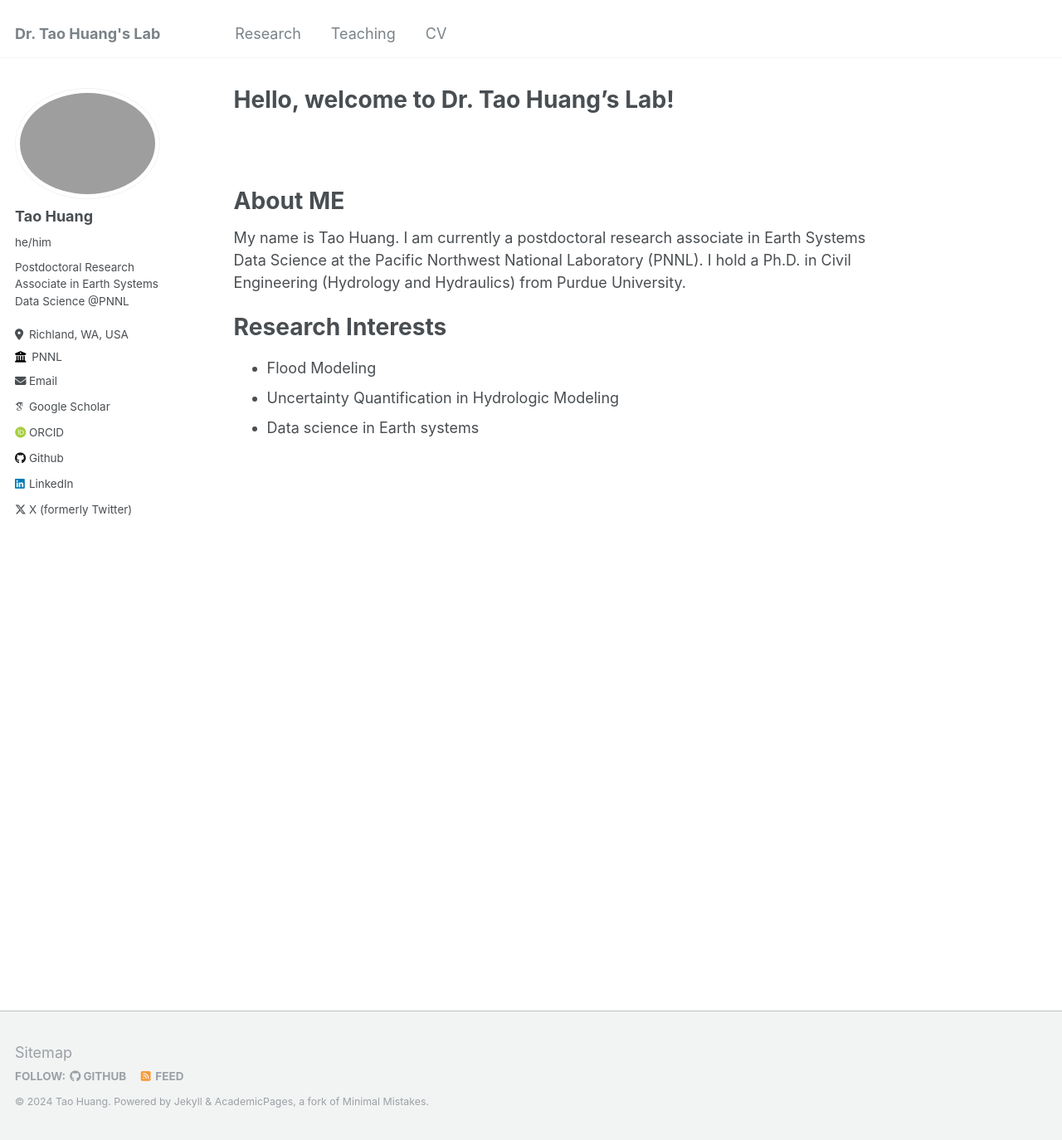
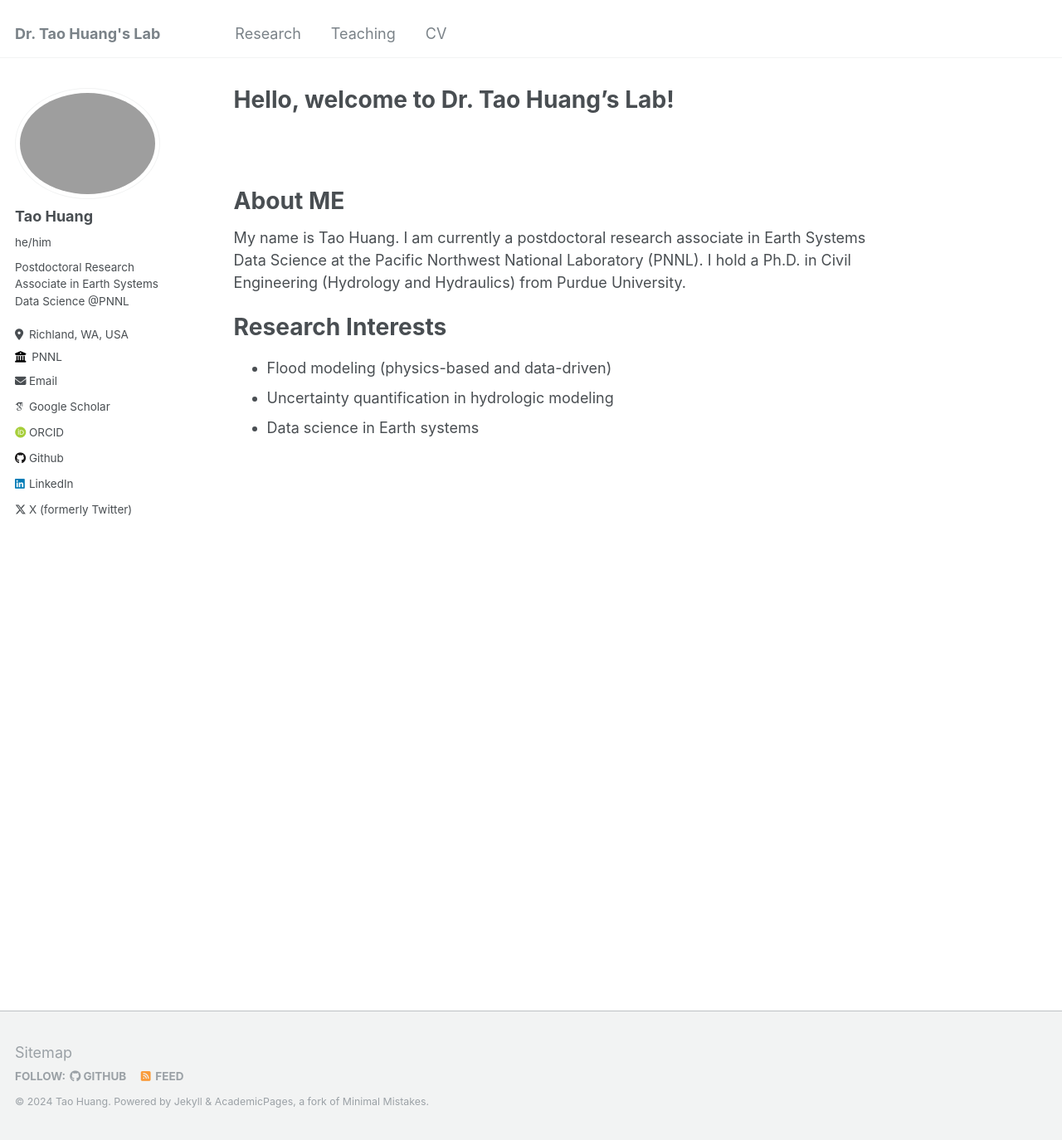
Before and after one commit to huan1441/huan1441.github.io, a Jekyll site: the page built from _pages/about.md, in a window 1280 px wide and 1374 px high. Shown: the whole window at 83% size. Built offline with Jekyll 4.4.1, drawn with Linux system fonts in a browser that asks for light colours; some web fonts are replaced.

Commit message:
Update about.md

```diff
--- a/_pages/about.md
+++ b/_pages/about.md
@@ -16,8 +16,8 @@ My name is Tao Huang. I am currently a postdoctoral research associate in Earth
 
 Research Interests
 ======
-* Flood Modeling
-* Uncertainty Quantification in Hydrologic Modeling
+* Flood modeling (physics-based and data-driven)
+* Uncertainty quantification in hydrologic modeling
 * Data science in Earth systems
 
 <br />
```
